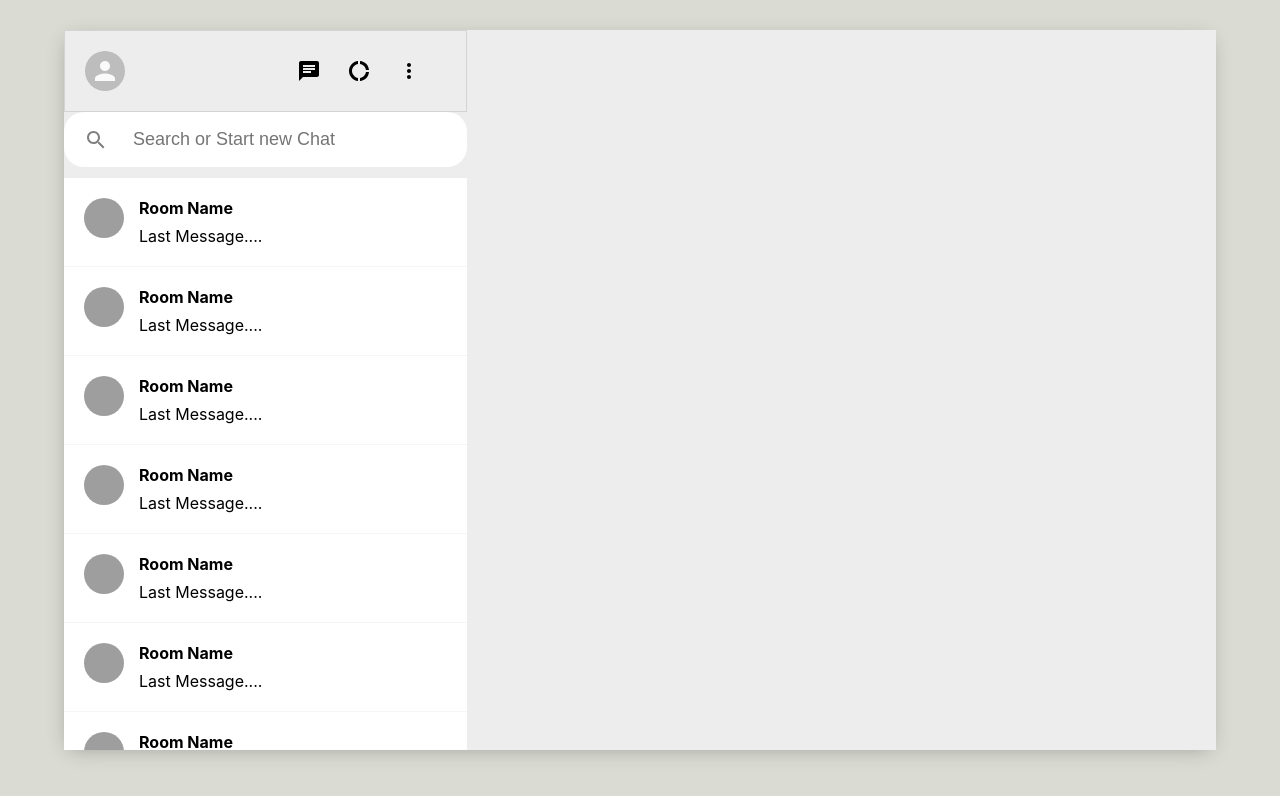
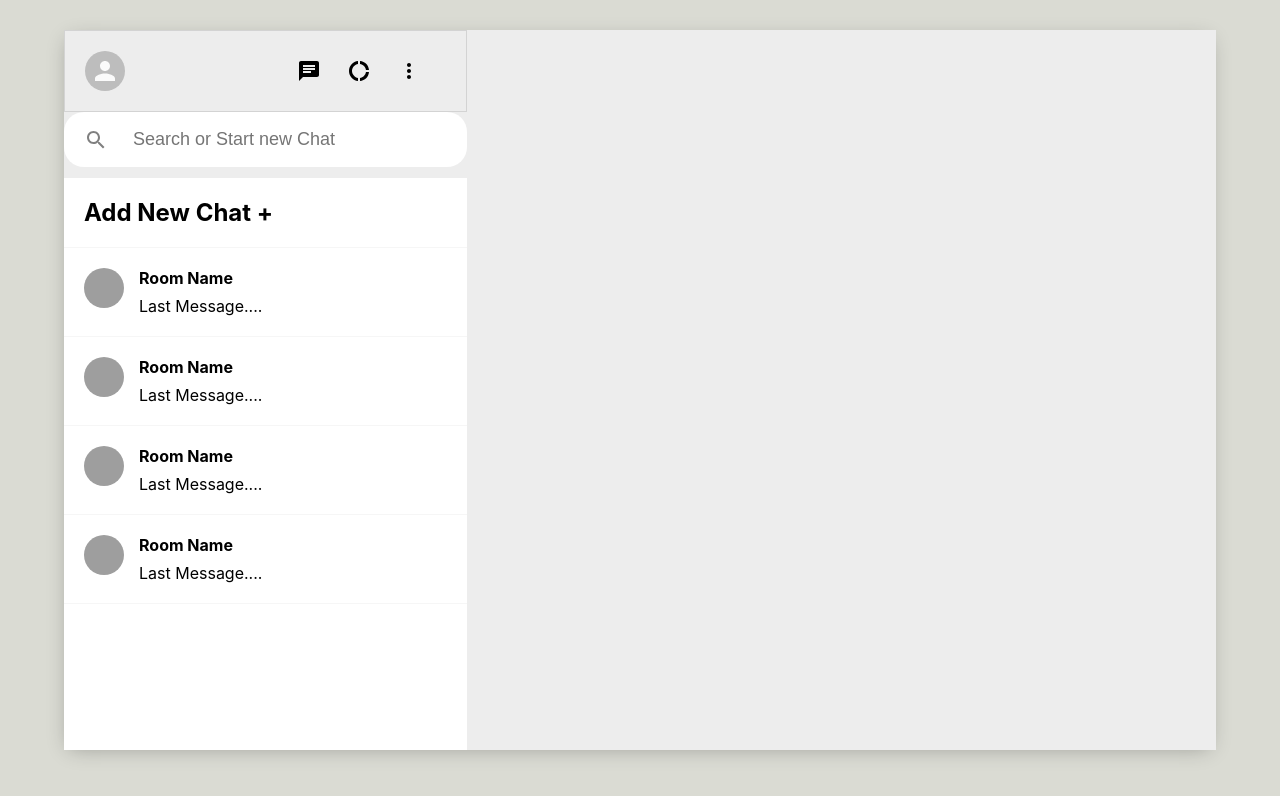
Before and after one commit to Moonwalkerr/ChatMee, a React (Create React App) app: page / in a window 1280 px wide. Shown: the top 796 px of the page. Built offline with nearby package versions, Linux system fonts and the light colour scheme; grey boxes are pictures that could not be loaded.

Commit message:
add New chat functionality wip

```diff
--- a/src/comps/SidebarChats.js
+++ b/src/comps/SidebarChats.js
@@ -2,7 +2,7 @@
 import {useState, useEffect} from "react";
 import "./sidebarChat.css"
 
-const SidebarChat = () => {
+const SidebarChat = ({addNewChat}) => {
 
     const [seed,setSeed] = useState("");
 
@@ -13,6 +13,13 @@
 
     ]);
 
+    const createChat = () => {}
+
+    if(addNewChat){
+     return  <div onClick={createChat} className="sidebarChat">
+            <h2>Add New Chat +</h2>
+        </div>
+    }
 
     return ( <div className="sidebarChat">
       <Avatar src={`https://avatars.dicebear.com/api/human/${seed}.svg`}/>
--- a/src/comps/sidebar.js
+++ b/src/comps/sidebar.js
@@ -26,11 +26,7 @@
         </div>
 
         <div className="sidebar__chats">
-            <SidebarChat/>
-            <SidebarChat/>
-            <SidebarChat/>
-            <SidebarChat/>
-            <SidebarChat/>
+            <SidebarChat addNewChat/>
             <SidebarChat/>
             <SidebarChat/>
             <SidebarChat/>
```
